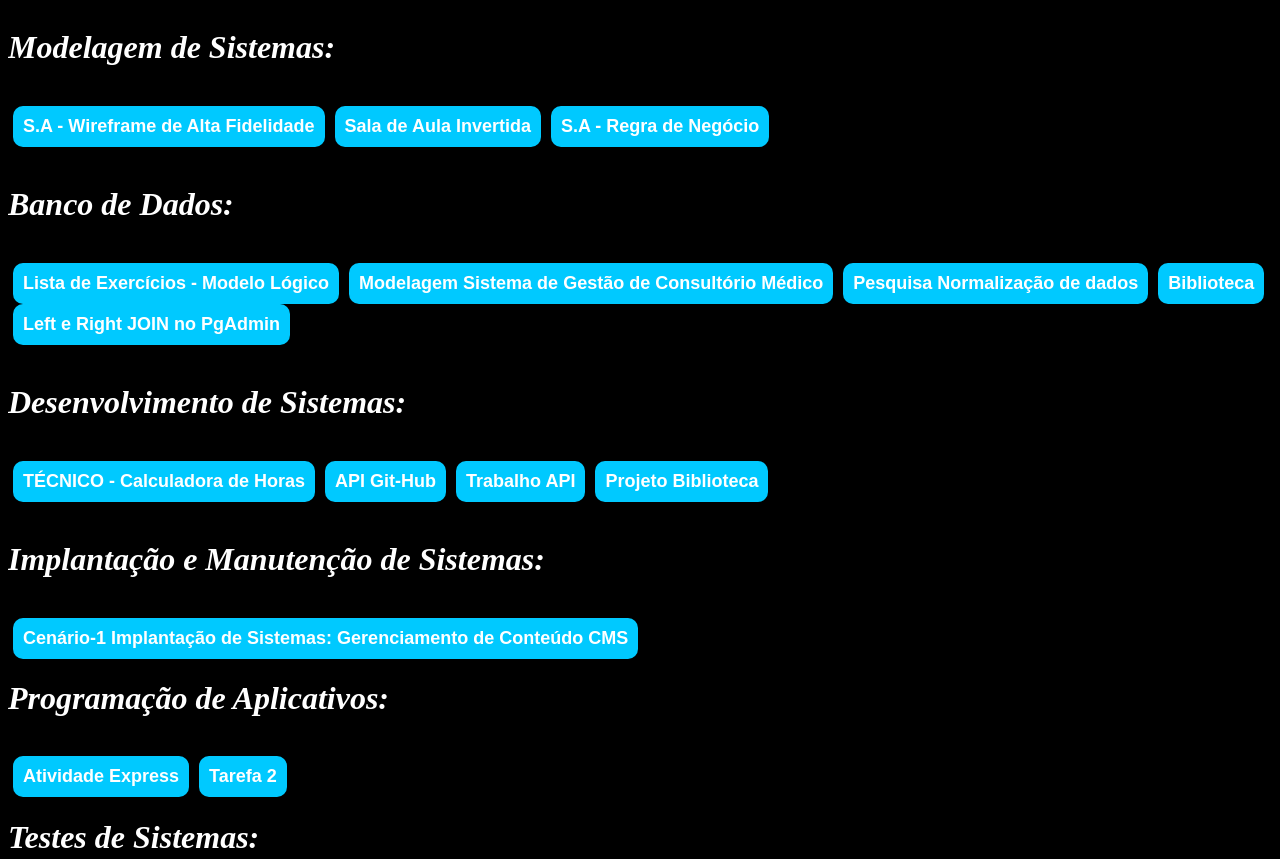
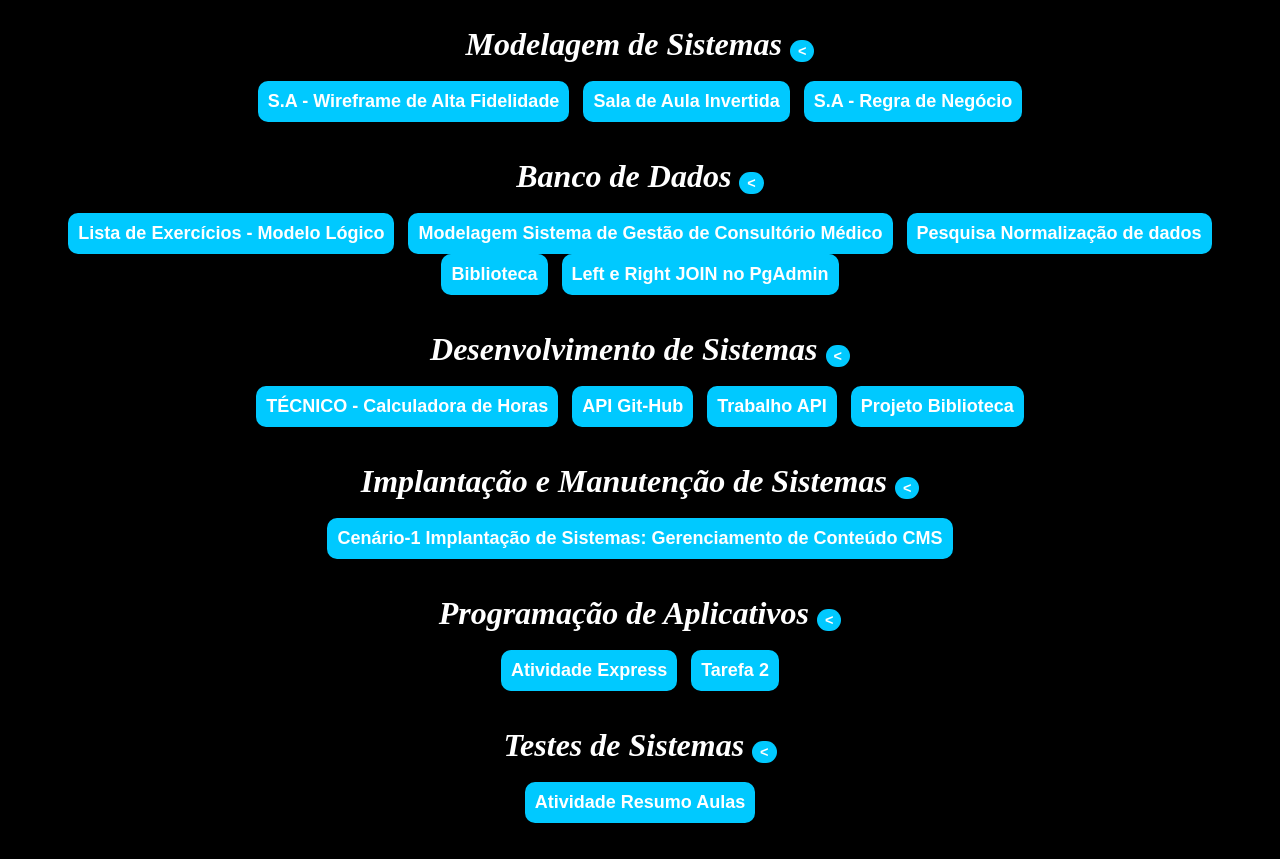
Before and after one commit to Flerno14/Portfolio_Formado, a plain HTML site: page tecnico/tecnico.html in a window 1280 px wide. Shown: the top 859 px of the page. Drawn offline with Linux system fonts and the light colour scheme.

Commit message:
Melhorias de botões e reorganização de div

```diff
--- a/tecnico/matérias.css
+++ b/tecnico/matérias.css
@@ -6,9 +6,27 @@
     border-radius: 5px;
   }
 
+  h1.projetos { display: inline-block; margin: 0; margin-right: 6px; }
+  .minimize-btn {
+    display: inline-block;
+    vertical-align: middle;
+    padding: 3px 8px;
+    font-size: 0.9rem;
+    cursor: pointer;
+    margin-left: 2px;
+  }
+
+  .tab-container.collapsed .tablink {
+    display: none !important;
+  }
+
+  .tab-container.collapsed br {
+    display: none !important;
+  }
+
   .tablink {
     background-color: #00c9ff;
-    float: left;
+    float: center;
     border: none;
     outline: none;
     cursor: pointer;
@@ -26,13 +44,14 @@
   .tab {
     display: none;
     padding: 20px;
-    background-color: #030021;
-    border: 3px solid #ffffff;
-    border-top: none;
-    border-radius: 0 0 5px 5px;
+    border: 3px solid #000000;
+    border-top: 6px solid white;
+    border-radius: 5px 5px 5px 5px;
 
   }
-
+  p{
+    font-size: 20px;
+  }
  /* Background da pagina */
  body {
   background-color: #000000;
@@ -70,7 +89,7 @@ h1{
 }
 .projetos{
   color: white;
-  text-align: left;
+  text-align: center;
   font-style: italic;
   font: sans-serif;
   border-bottom: 10 px;
--- a/tecnico/matérias.js
+++ b/tecnico/matérias.js
@@ -20,3 +20,44 @@ document.getElementsByClassName("tablink")[0].className += " active";
 function comeBack() {
   location.href = '../index.html';
 }
+
+/* Insere um botão de minimizar ao lado de cada h1.projetos
+   e alterna a visibilidade apenas dos botões (.tablink) daquela seção.
+   Estado é salvo em localStorage como 'tabCollapsed_<index>'. */
+(function() {
+  var containers = document.querySelectorAll('.tab-container');
+  containers.forEach(function(container, idx) {
+    var h1 = container.querySelector('h1.projetos');
+    if (!h1) return;
+
+    // torce para o título ficar inline para o botão ficar rente
+    h1.style.display = h1.style.display || 'inline-block';
+
+    var btn = document.createElement('button');
+    btn.type = 'button';
+    btn.className = 'minimize-btn';
+    btn.setAttribute('aria-pressed', 'false');
+    btn.title = 'Minimizar/Mostrar botões desta seção';
+    btn.textContent = '<';
+
+    // inserir logo após o h1
+    if (h1.nextSibling) h1.parentNode.insertBefore(btn, h1.nextSibling);
+    else h1.parentNode.appendChild(btn);
+
+    var storageKey = 'tabCollapsed_' + idx;
+    var collapsed = false;
+    try { collapsed = localStorage.getItem(storageKey) === '1'; } catch (e) { collapsed = false; }
+    if (collapsed) {
+      container.classList.add('collapsed');
+      btn.textContent = '>';
+      btn.setAttribute('aria-pressed', 'true');
+    }
+
+    btn.addEventListener('click', function() {
+      var nowCollapsed = container.classList.toggle('collapsed');
+      btn.textContent = nowCollapsed ? '>' : '<';
+      btn.setAttribute('aria-pressed', nowCollapsed ? 'true' : 'false');
+      try { localStorage.setItem(storageKey, nowCollapsed ? '1' : '0'); } catch (e) {}
+    });
+  });
+})();
--- a/tecnico/tecnico.html
+++ b/tecnico/tecnico.html
@@ -7,15 +7,13 @@
     <meta name="viewport" content="width=device-width, initial-scale=1.0">
     <title>Área do Tecnico</title>
 <style>
-  .tab {
-    display: none;
-  }
+  .tab { display: none; }
 </style>
 </head>
 <body>
-
+<br>
 <div class="tab-container">
-  <h1 class="projetos">Modelagem de Sistemas:</h1><br>
+  <h1 class="projetos">Modelagem de Sistemas</h1><br><br>
   <button class="tablink" onclick="openTab(event, 'tab1')">S.A - Wireframe de Alta Fidelidade</button>
   <button class="tablink" onclick="openTab(event, 'tab2')">Sala de Aula Invertida</button>
   <button class="tablink" onclick="openTab(event, 'tab3')">S.A - Regra de Negócio</button>
@@ -23,7 +21,7 @@
 </div><br>
 
 <div class="tab-container">
-  <h1 class="projetos">Banco de Dados:</h1><br>
+  <h1 class="projetos">Banco de Dados</h1><br><br>
   <button class="tablink" onclick="openTab(event, 'tab4')">Lista de Exercícios - Modelo Lógico</button>
   <button class="tablink" onclick="openTab(event, 'tab5')">Modelagem Sistema de Gestão de Consultório Médico</button>
   <button class="tablink" onclick="openTab(event, 'tab6')">Pesquisa Normalização de dados</button>
@@ -34,7 +32,7 @@
 </div><br>
 
 <div class="tab-container">
-<h1 class="projetos">Desenvolvimento de Sistemas:</h1><br>
+<h1 class="projetos">Desenvolvimento de Sistemas</h1><br><br>
   <button class="tablink" onclick="openTab(event, 'tab9')">TÉCNICO - Calculadora de Horas</button>
   <button class="tablink" onclick="openTab(event, 'tab10')">API Git-Hub</button>
   <button class="tablink" onclick="openTab(event, 'tab11')">Trabalho API </button>
@@ -43,23 +41,23 @@
 </div><br>
 
 <div class="tab-container">
-  <h1 class="projetos">Implantação e Manutenção de Sistemas:</h1><br>
+  <h1 class="projetos">Implantação e Manutenção de Sistemas</h1><br><br>
   <button class="tablink" onclick="openTab(event, 'tab13')">Cenário-1 Implantação de Sistemas: Gerenciamento de Conteúdo CMS</button>
   <br><br>
-</div>
+</div><br>
 
 <div class="tab-container">
-  <h1 class="projetos">Programação de Aplicativos:</h1><br>
+  <h1 class="projetos">Programação de Aplicativos</h1><br><br>
   <button class="tablink" onclick="openTab(event, 'tab14')">Atividade Express</button>
   <button class="tablink" onclick="openTab(event, 'tab15')">Tarefa 2</button>
   <br><br>
-</div>
+</div><br>
 
 <div class="tab-container">
-  <h1 class="projetos">Testes de Sistemas:</h1><br>
+  <h1 class="projetos">Testes de Sistemas</h1><br><br>
   <button class="tablink" onclick="openTab(event, 'tab16')">Atividade Resumo Aulas</button>
-  <br><br><br><br>
-</div>
+  <br><br>
+</div><br><br>
 
 <!--MODELAGEM DE SISTEMAS CORRETO-->
 
```
